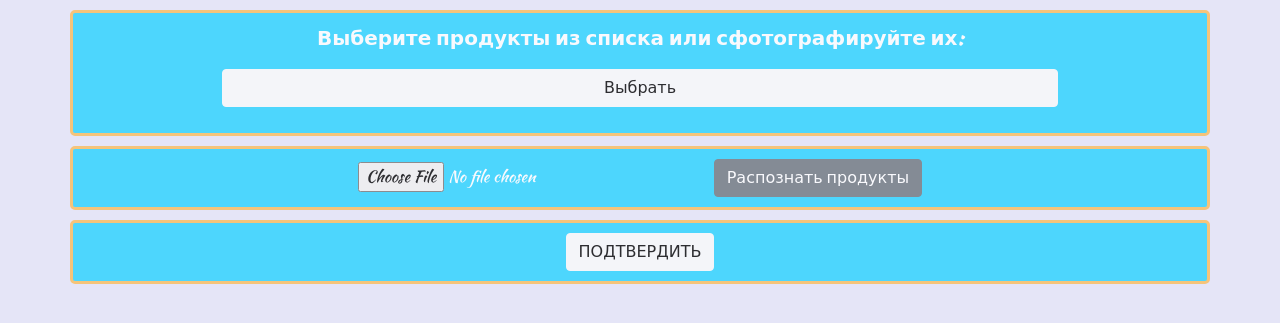
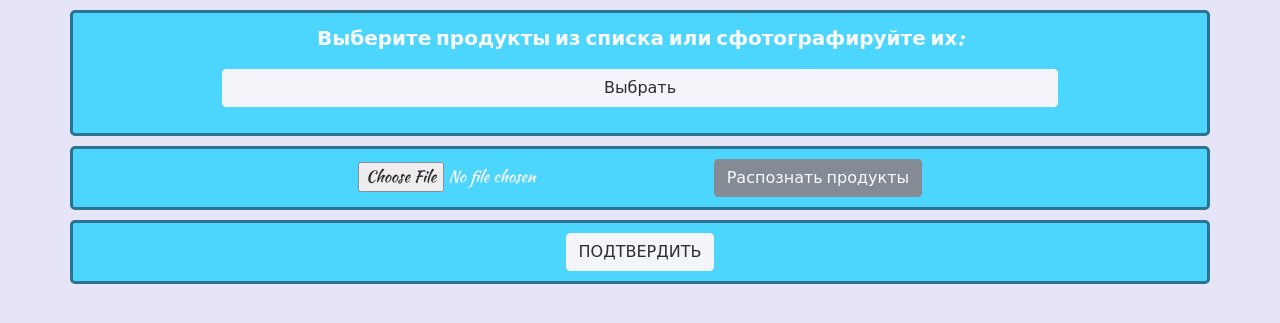
Before and after one commit to Mikrikle/smartfood, a Django app: page /smartfood/ in a window 1280 px wide. Shown: the part 74-397 px from the top of the page. Run offline with Django 3.2, Linux system fonts and the light colour scheme; data comes from the database, SQL or seed files in the repository; some libraries are stand-ins or nearby versions.

Commit message:
border color change

```diff
--- a/siteapp/static/css/style.css
+++ b/siteapp/static/css/style.css
@@ -5,7 +5,7 @@
     background-color: #28d3ff;
     border-radius: 5px;
     padding: 10px;
-    border: solid #FABC5B 3px;
+    border: solid #005678 3px;
 }
 .nav-link{
     font-size: 1.75em;
@@ -24,7 +24,7 @@
 }
 .fooditem{
     margin: 3px;
-    border: solid #981C3D 2px;
+    border: solid #005678 2px;
     background-color: #F0E9E7;
     border-radius: 5px;
 }
```
